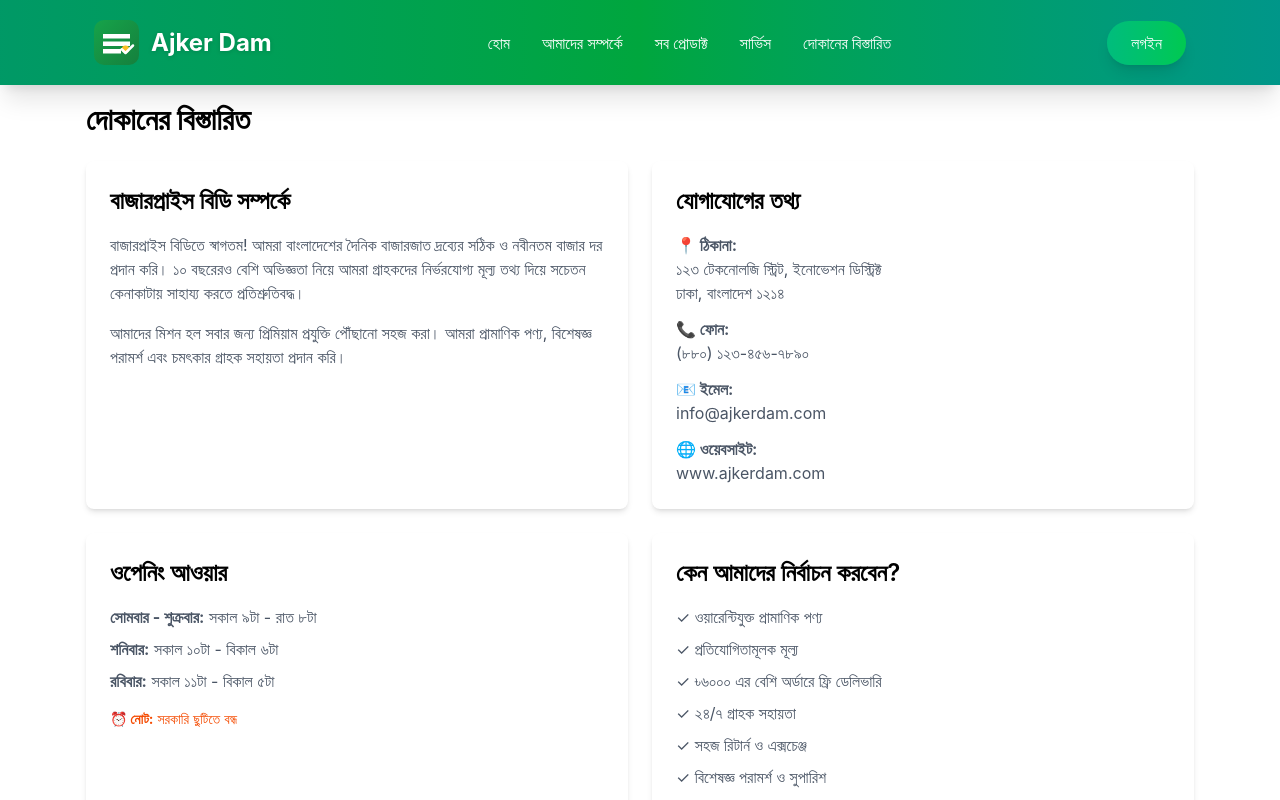
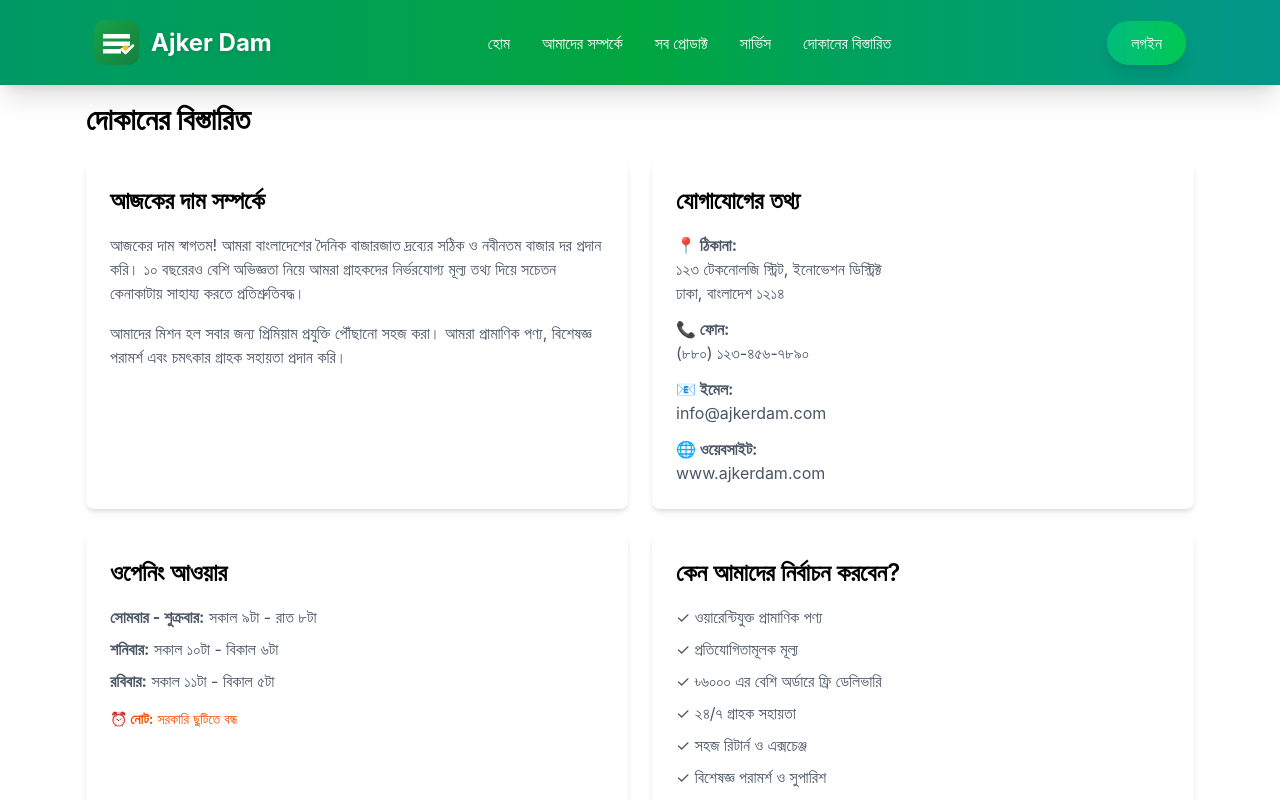
Before and after one commit to menabil/ajkerDam, a React (Vite) app: page /shop-details in a window 1280 px wide. Shown: the top 800 px of the page. Built offline with nearby package versions, Linux system fonts and the light colour scheme.

Commit message:
name change

```diff
--- a/src/component/pages/ShopDetails.jsx
+++ b/src/component/pages/ShopDetails.jsx
@@ -6,9 +6,9 @@
       <h1 className="text-3xl font-bold mb-6">দোকানের বিস্তারিত</h1>
       <div className="grid grid-cols-1 md:grid-cols-2 gap-6">
         <div className="bg-white shadow-md rounded-lg p-6">
-          <h2 className="text-2xl font-semibold mb-4">বাজারপ্রাইস বিডি সম্পর্কে</h2>
+          <h2 className="text-2xl font-semibold mb-4">আজকের দাম সম্পর্কে</h2>
           <p className="text-gray-600 mb-4">
-            বাজারপ্রাইস বিডিতে স্বাগতম! আমরা বাংলাদেশের দৈনিক বাজারজাত দ্রব্যের সঠিক ও নবীনতম বাজার দর প্রদান করি। ১০ বছরেরও বেশি অভিজ্ঞতা নিয়ে আমরা গ্রাহকদের নির্ভরযোগ্য মূল্য তথ্য দিয়ে সচেতন কেনাকাটায় সাহায্য করতে প্রতিশ্রুতিবদ্ধ।
+            আজকের দাম স্বাগতম! আমরা বাংলাদেশের দৈনিক বাজারজাত দ্রব্যের সঠিক ও নবীনতম বাজার দর প্রদান করি। ১০ বছরেরও বেশি অভিজ্ঞতা নিয়ে আমরা গ্রাহকদের নির্ভরযোগ্য মূল্য তথ্য দিয়ে সচেতন কেনাকাটায় সাহায্য করতে প্রতিশ্রুতিবদ্ধ।
           </p>
           <p className="text-gray-600 mb-4">
             আমাদের মিশন হল সবার জন্য প্রিমিয়াম প্রযুক্তি পৌঁছানো সহজ করা। আমরা প্রামাণিক পণ্য, বিশেষজ্ঞ পরামর্শ এবং চমৎকার গ্রাহক সহায়তা প্রদান করি।
```
